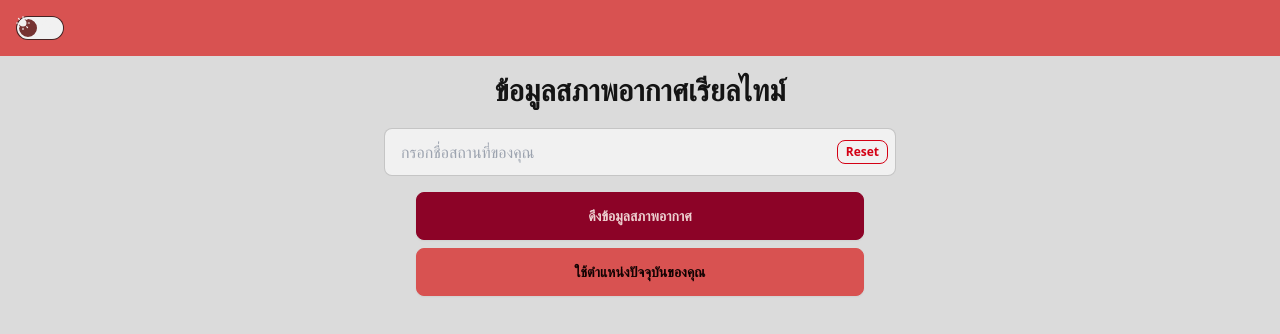
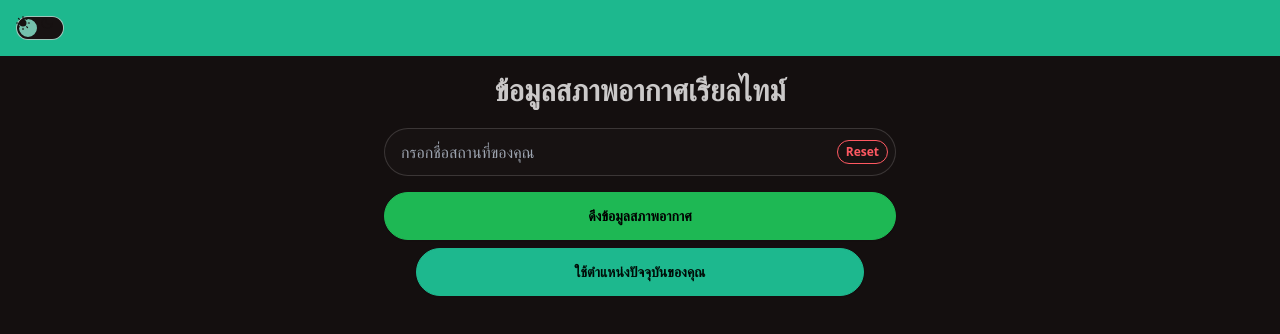
Before and after one commit to s0ci4lx/weather-th, a Vue app: page / in a window 1280 px wide. Shown: the top 334 px of the page. Built offline with nearby package versions, Linux system fonts and the light colour scheme; no server answers.

Commit message:
Set theme primary to forest

```diff
--- a/src/components/HomePage.vue
+++ b/src/components/HomePage.vue
@@ -98,7 +98,7 @@ const getWeatherByCoords = async (lat, lon) => {
     <label class="grid cursor-pointer p-4">
       <input
         type="checkbox"
-        value="forest"
+        value="autumn"
         class="toggle theme-controller bg-base-content col-span-2 col-start-1 row-start-1"
       />
       <svg
@@ -157,7 +157,7 @@ const getWeatherByCoords = async (lat, lon) => {
       </button>
     </div>
 
-    <button @click="getWeather" class="btn btn-primary mb-2 w-6/12 md:max-w-md">
+    <button @click="getWeather" class="btn btn-primary mb-2 w-full max-w-xs md:max-w-md lg:max-w-lg">
       ดึงข้อมูลสภาพอากาศ
     </button>
     <button
--- a/src/components/HomeWeather.vue
+++ b/src/components/HomeWeather.vue
@@ -97,7 +97,7 @@ const getWeatherByCoords = async (lat, lon) => {
     <label class="grid cursor-pointer p-4">
       <input
         type="checkbox"
-        value="forest"
+        value="autumn"
         class="toggle theme-controller bg-base-content col-span-2 col-start-1 row-start-1"
       />
       <svg
@@ -156,7 +156,7 @@ const getWeatherByCoords = async (lat, lon) => {
       </button>
     </div>
 
-    <button @click="getWeather" class="btn btn-primary mb-2 w-6/12 md:max-w-md">
+    <button @click="getWeather" class="btn btn-primary mb-2 w-full max-w-xs md:max-w-md lg:max-w-lg">
       ดึงข้อมูลสภาพอากาศ
     </button>
     <button
--- a/src/components/TargetCase.vue
+++ b/src/components/TargetCase.vue
@@ -99,7 +99,7 @@ const getWeatherByCoords = async (lat, lon) => {
     <label class="grid cursor-pointer p-4">
       <input
         type="checkbox"
-        value="forest"
+        value="autumn"
         class="toggle theme-controller bg-base-content col-span-2 col-start-1 row-start-1"
       />
       <svg
@@ -158,7 +158,7 @@ const getWeatherByCoords = async (lat, lon) => {
       </button>
     </div>
 
-    <button @click="getWeather" class="btn btn-primary mb-2 w-6/12 md:max-w-max">
+    <button @click="getWeather" class="btn btn-primary mb-2 w-full max-w-xs md:max-w-md lg:max-w-lg">
       ดึงข้อมูลสภาพอากาศ
     </button>
     <button
--- a/tailwind.config.js
+++ b/tailwind.config.js
@@ -11,6 +11,6 @@ export default {
     require('daisyui'),
   ],
   daisyui: {
-    themes: ["autumn", "forest"],
+    themes: ["forest", "autumn"],
   },
 }
```
